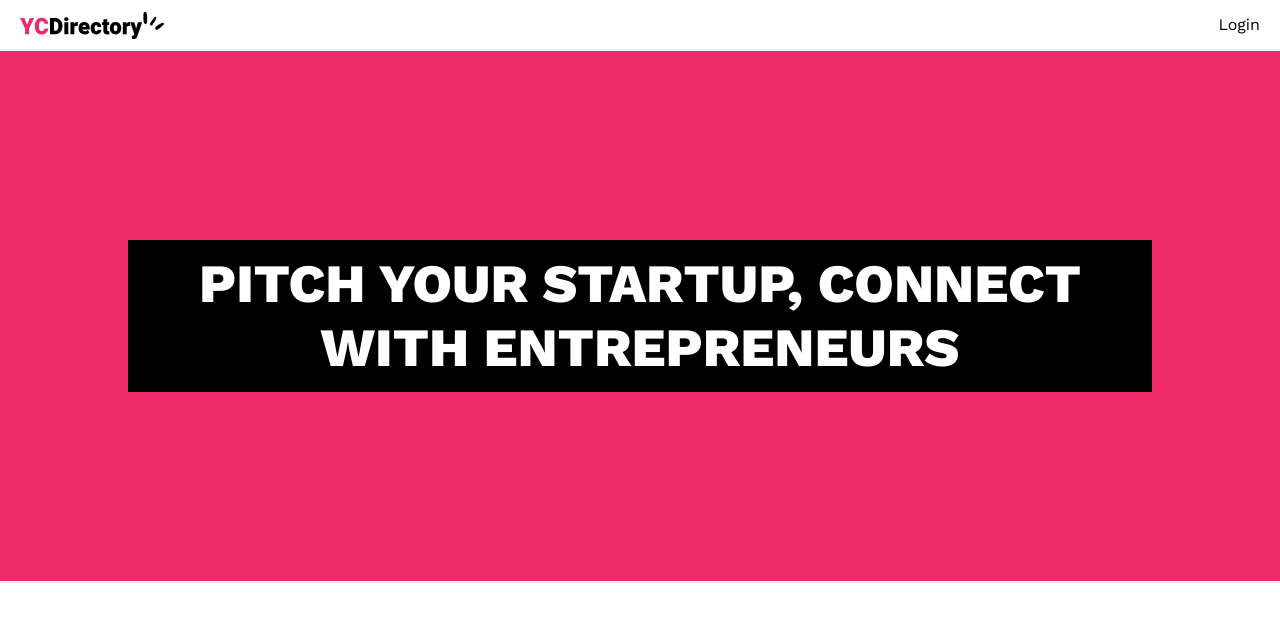
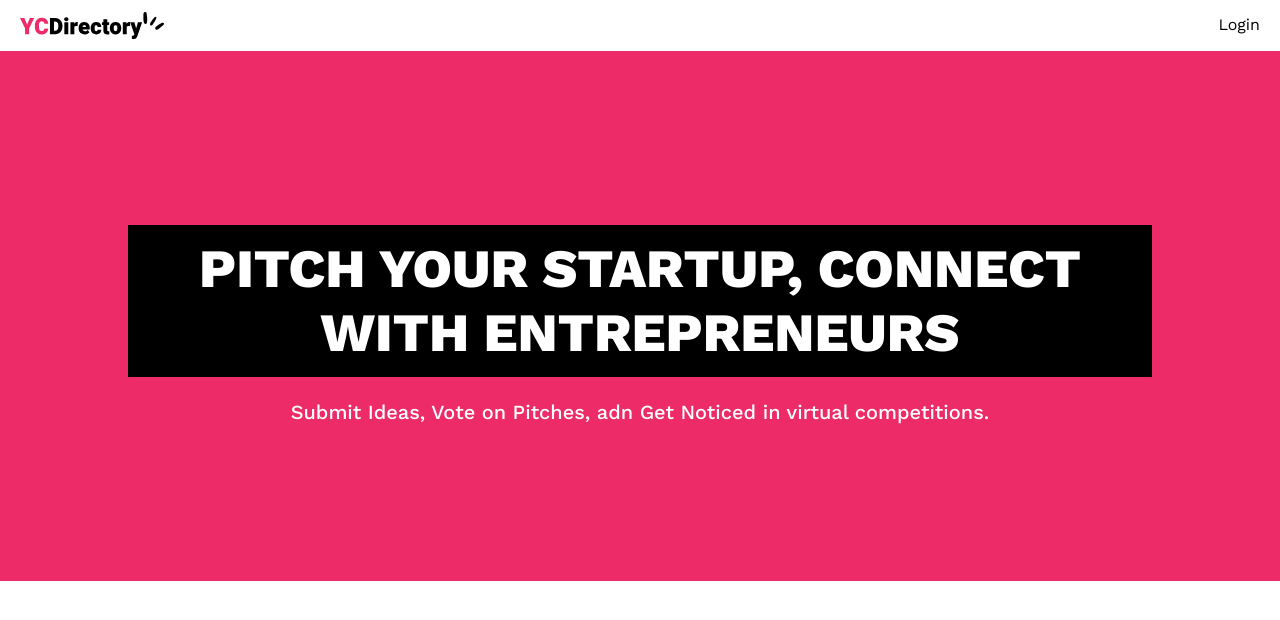
Before and after one commit to ArkOberon/entrepreneur-directory, a Next.js app: page / in a window 1280 px wide. Shown: the top 620 px of the page. Built offline with nearby package versions, Linux system fonts and the light colour scheme; no server answers.

Commit message:
New style for the header and home page headings

```diff
--- a/app/(root)/page.tsx
+++ b/app/(root)/page.tsx
@@ -3,8 +3,10 @@
     <>
       <section className="pink_container">
         <h1 className="heading">Pitch your startup, connect with entrepreneurs</h1>
+        <p className="sub-heading !max-w-3xl">
+          Submit Ideas, Vote on Pitches, adn Get Noticed in virtual competitions.
+        </p>
       </section>
-
     </>
   );
 }
```
